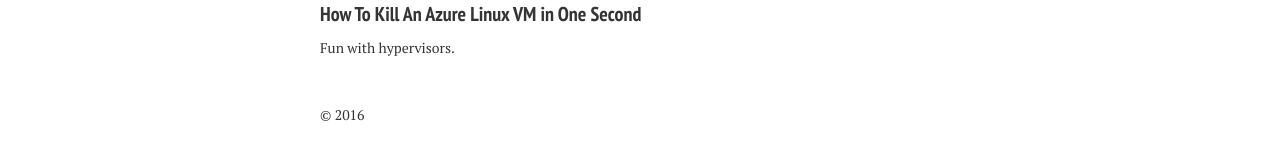
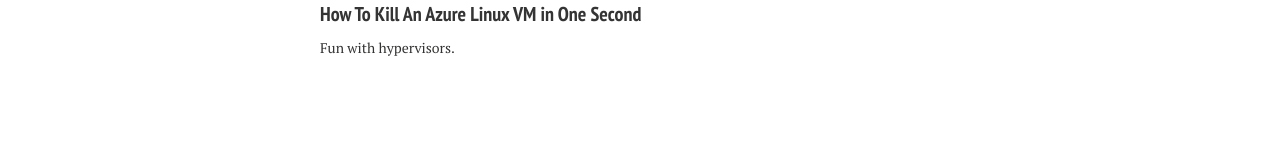
Before and after one commit to bgianfo/bgianfo.github.io, a Jekyll site: the page built from index.md, in a window 1280 px wide. Shown: the part 529-689 px from the top of the page. Built offline with Jekyll 4.4.1, drawn with Linux system fonts in a browser that asks for light colours; nearby versions of some CDN libraries; comment, search, counter and statistics services are not loaded.

Commit message:
No one really cares about my copyright. ;)

```diff
--- a/_includes/_footer.html
+++ b/_includes/_footer.html
@@ -11,5 +11,3 @@
   </script>
 </div><!-- /.google-ads -->
 {% endif %}
-
-<span>&copy; {{ site.time | date: '%Y' }}</span>
```
